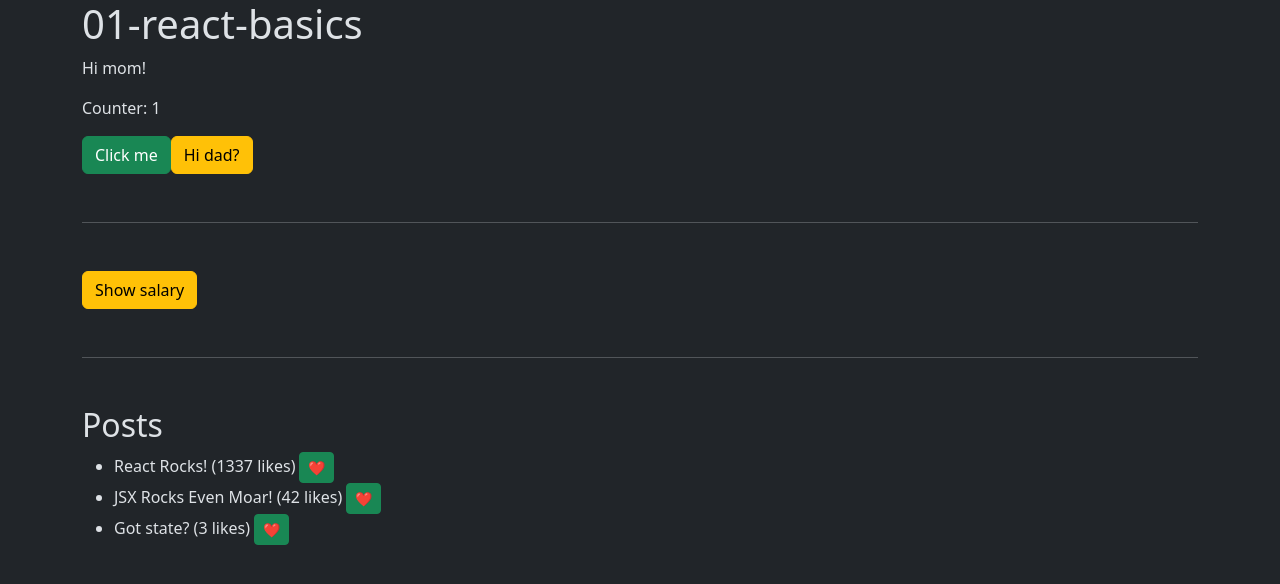
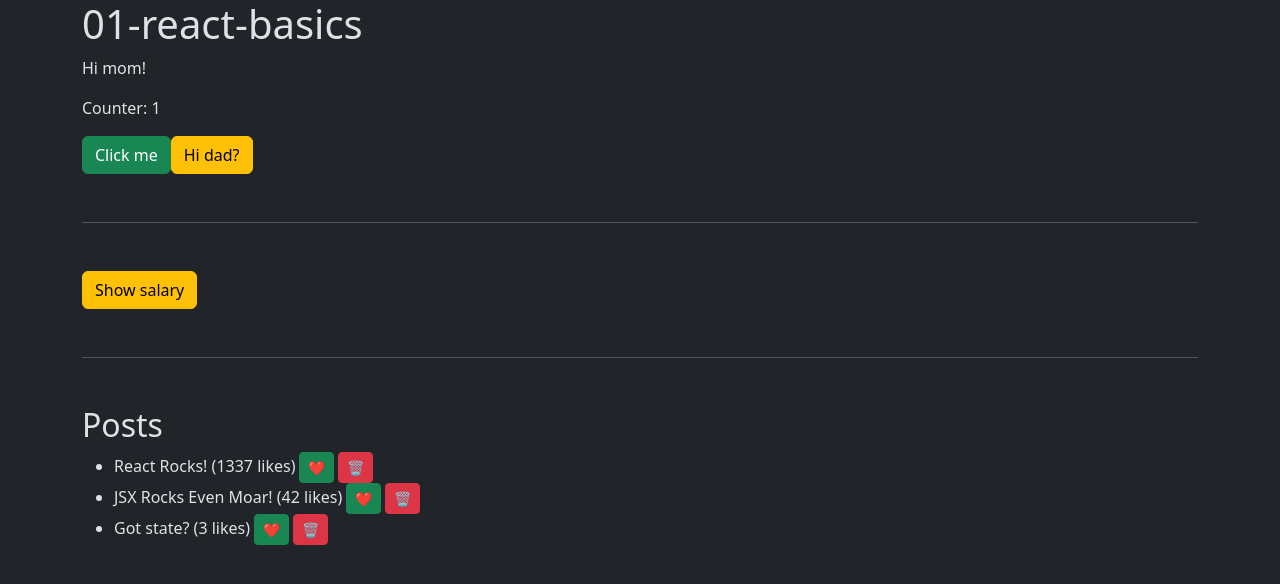
Before and after one commit to drblue/fed23-javascript-2, a React (Vite) app in the folder 01-react-basics/: page / in a window 1280 px wide. Shown: the top 584 px of the page. Built offline with nearby package versions, Linux system fonts and the light colour scheme.

Commit message:
Delete a post 😈.

```diff
--- a/01-react-basics/src/App.tsx
+++ b/01-react-basics/src/App.tsx
@@ -42,6 +42,10 @@ function App() {
 	const handleAddLike = (post: Post) => {
 		post.likes++;
 		setPosts([...posts]);
+	}
+
+	const handleDeletePost = (postToDelete: Post) => {
+		setPosts(posts.filter(post => post !== postToDelete));
 	}
 
 	return (
@@ -106,9 +110,11 @@ function App() {
 						<button
 							className="btn btn-success btn-sm ms-1"
 							onClick={() => handleAddLike(post)}
-						>
-							❤️
-						</button>
+						>❤️</button>
+						<button
+							className="btn btn-danger btn-sm ms-1"
+							onClick={() => handleDeletePost(post)}
+						>🗑️</button>
 					</li>
 				)}
 			</ul>
```
